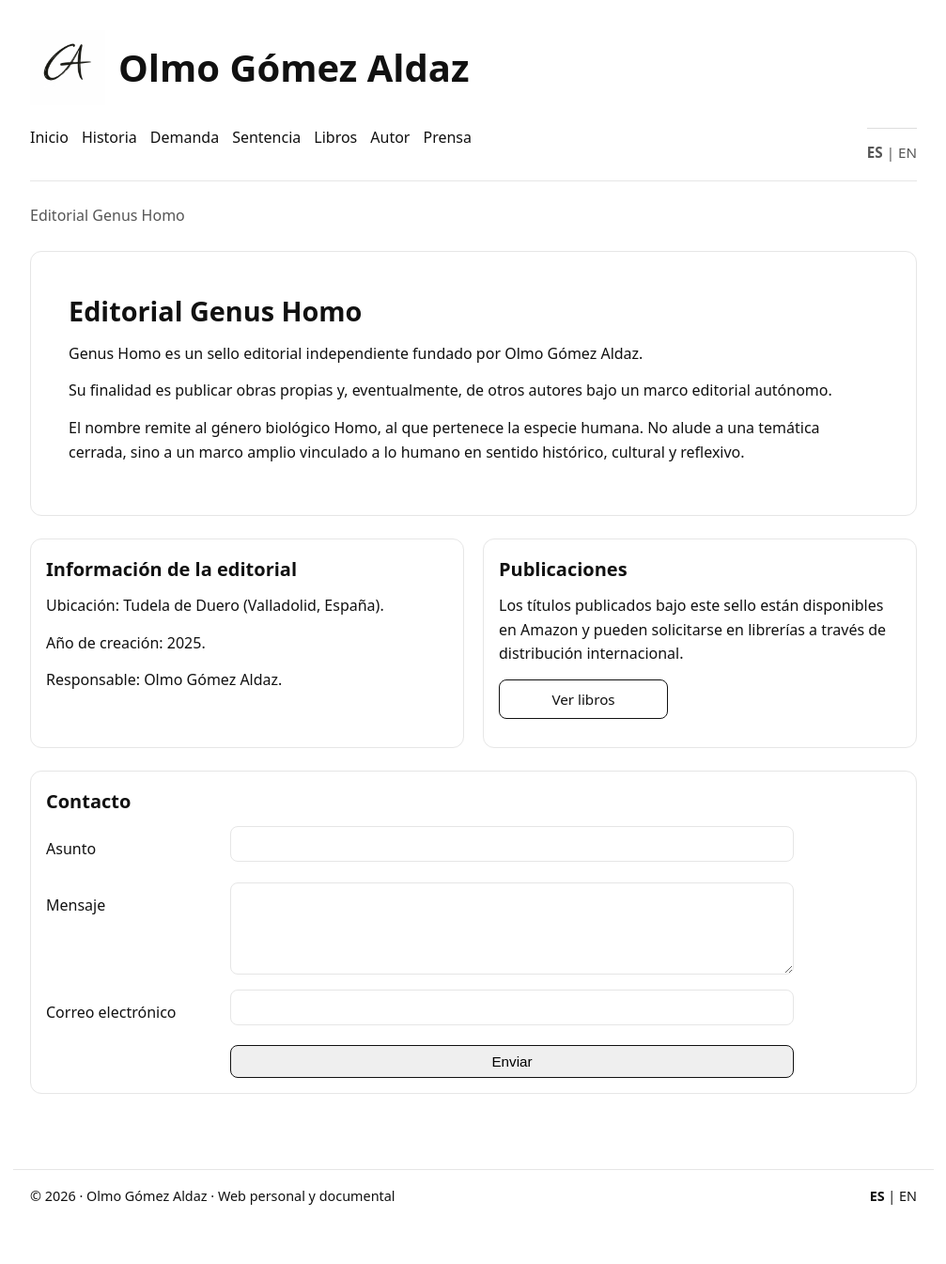
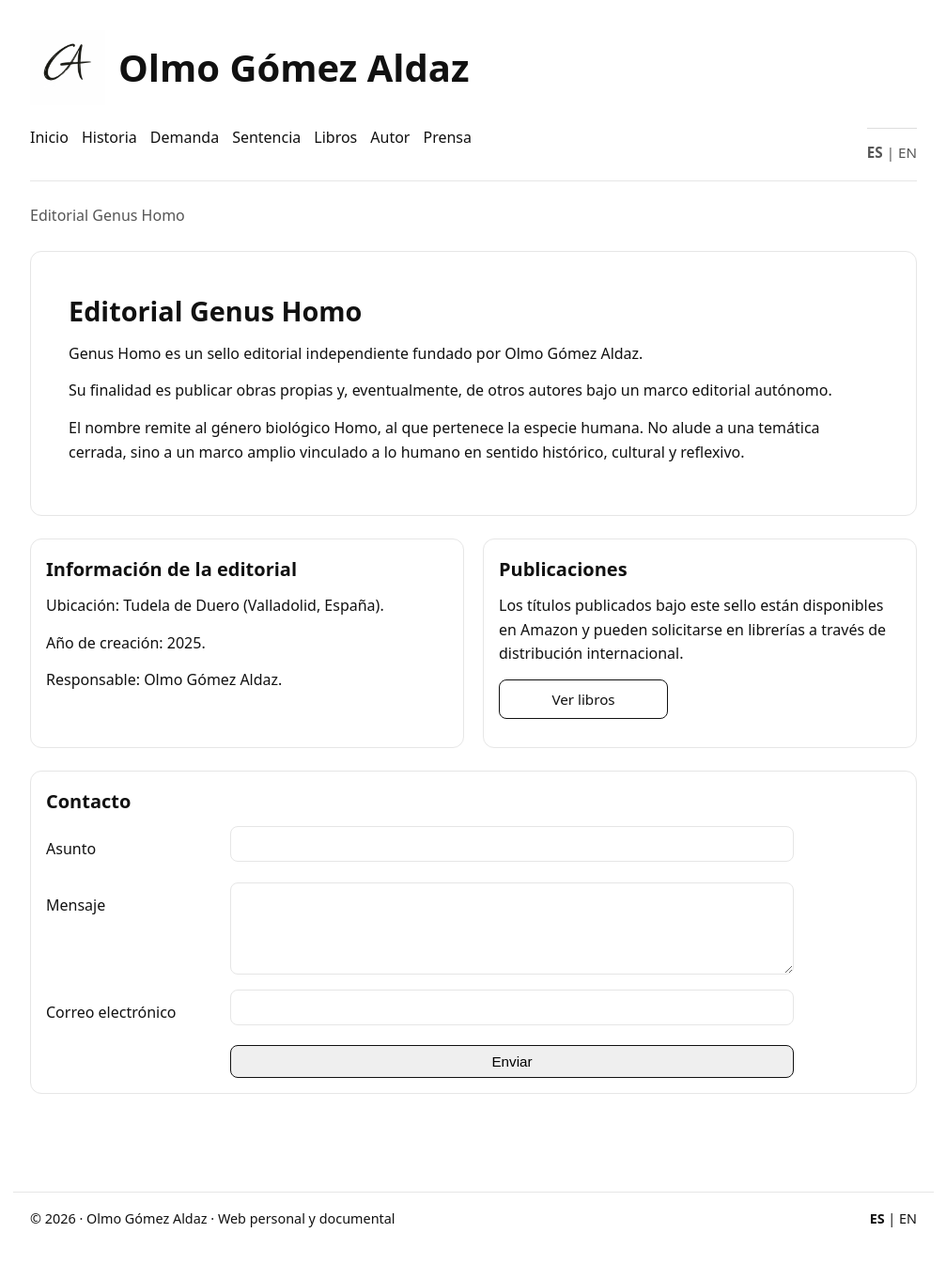
Before and after one commit to olmogaldaz/olmogaldaz.github.io, a Jekyll site: the page built from es/genus-homo/index.html, in a window 1280 px wide and 1354 px high. Shown: the top 1345 px of the window at 94% size, without its empty margins (136-1143 px from the left). Built offline with Jekyll 4.4.1, drawn with Linux system fonts in a browser that asks for light colours.

Commit message:
Update style.css

```diff
--- a/css/style.css
+++ b/css/style.css
@@ -177,7 +177,11 @@
   padding:16px;
   border-radius:12px;
   background:#fff;
-  margin-bottom:0rem;
+  margin-bottom:1.5rem;
+}
+
+.row .card {
+  margin-bottom: 0;
 }
 
 .card.hero{
```
